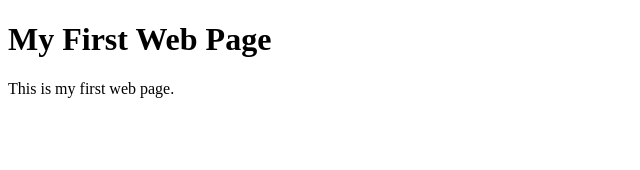
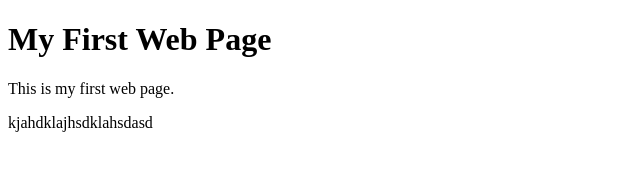
Before and after one commit to AlejandroSantini/prueba, a plain HTML site: page index.html in a window 1280 px wide. Shown: the whole page, without its empty margins (0-640 px from the left). Drawn offline with Linux system fonts and the light colour scheme.

Commit message:
Cambios en el archivo

```diff
--- a/index.html
+++ b/index.html
@@ -6,5 +6,6 @@
 <body>
     <h1>My First Web Page</h1>
     <p>This is my first web page.</p>
+    <p>kjahdklajhsdklahsdasd</p>
 </body>
 </html>
```
